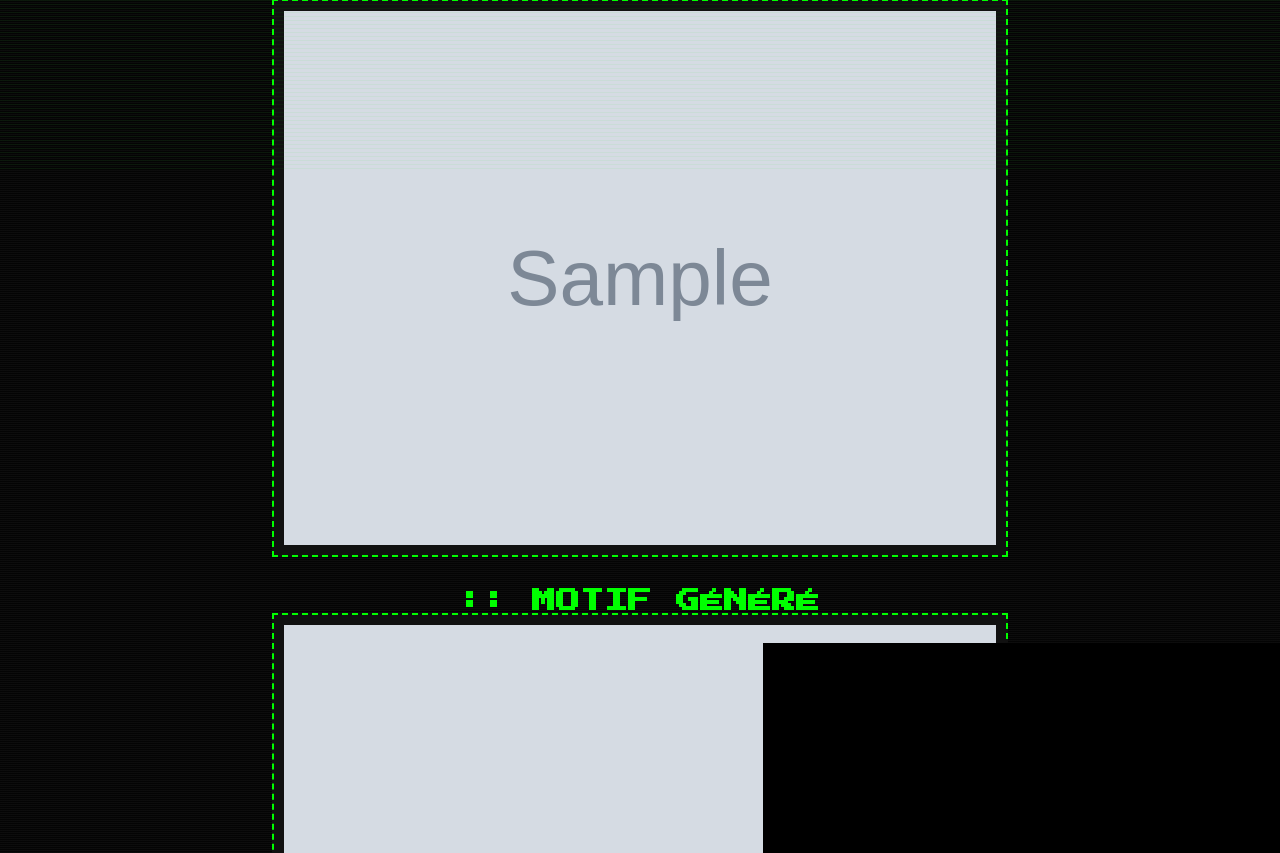
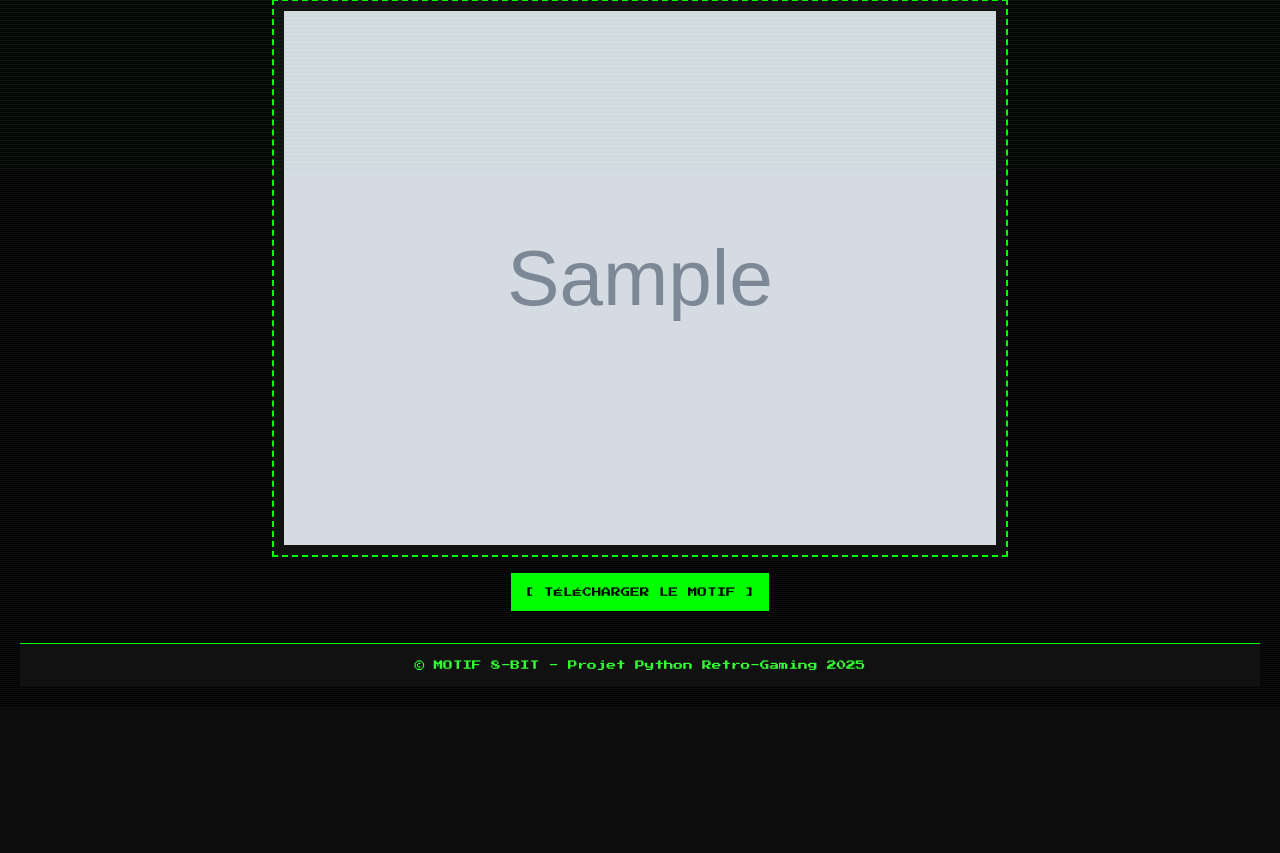
Before and after one commit to Zotiqx/Initiation_Python, a Flask app: template templates/index.html in a window 1280 px wide. Shown: the part 628-1481 px from the top of the page. After the commit the page ends 1298 px from the top, so only its background shows below. Run offline with Flask 3, Linux system fonts and the light colour scheme; the template is opened without the code that fills it: most values are stand-ins (such as "Sample title", 1, 10 or a date in 2020); grey boxes marked "Sample" are stand-in pictures.

Commit message:
suppression double affichage

```diff
--- a/templates/index.html
+++ b/templates/index.html
@@ -35,21 +35,15 @@
         <div class="error">ERREUR: {{ error }}</div>
       {% endif %}
 
-      {% if image_path %}
-      <div class="image-container">
-        <h2>:: MOTIF GÉNÉRÉ</h2>
-        <img src="{{ image_path }}" alt="Motif généré">
-      </div>
-      {% endif %}
-    </section>
-
-    {% if image_path %}
+          {% if image_path %}
 <section class="image-container">
   <h2>:: MOTIF GÉNÉRÉ</h2>
   <img src="{{ image_path }}" alt="Motif généré">
   <a href="{{ image_path }}" download class="download-btn">[ TÉLÉCHARGER LE MOTIF ]</a>
 </section>
 {% endif %}
+    </section>
+
 
   </main>
 
```
Also changed, not shown: static/motifs/motif_20250606133614.png (added).
